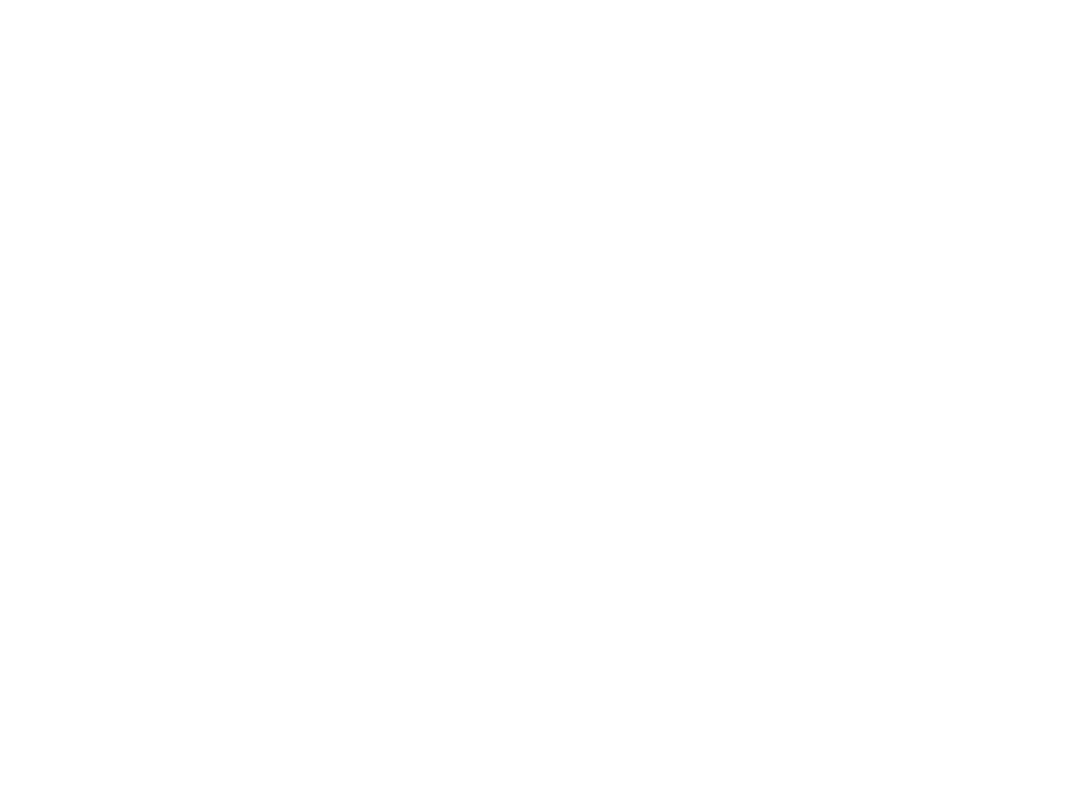
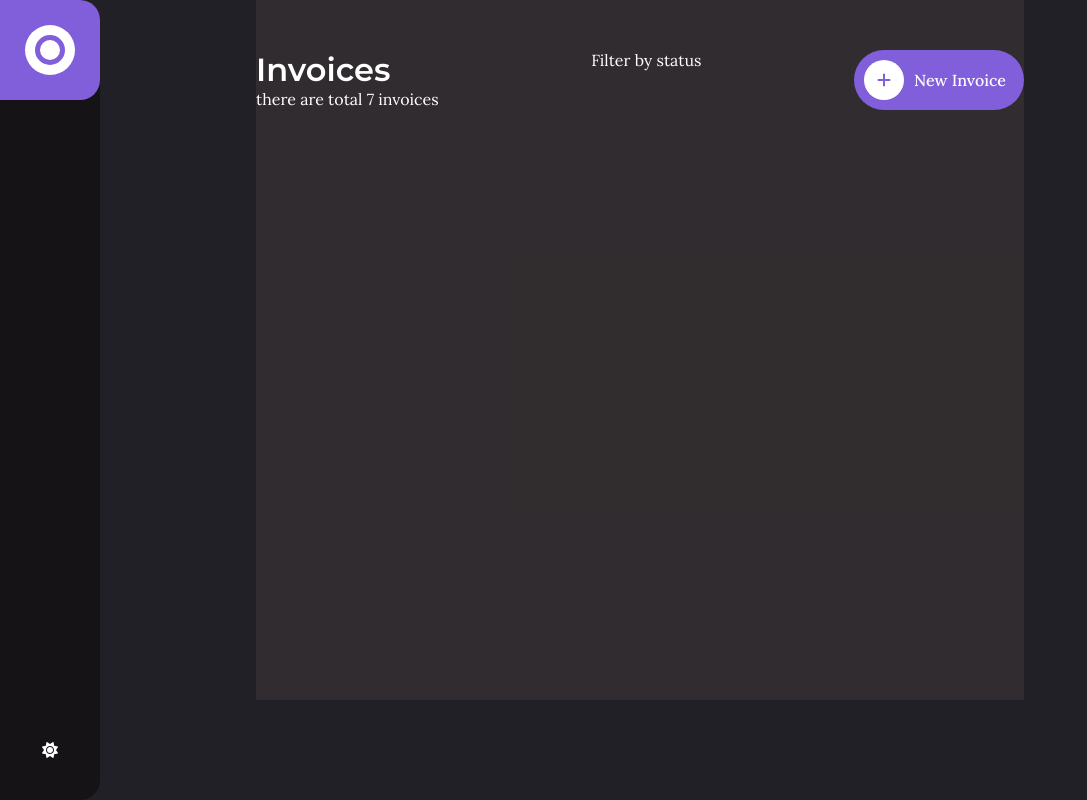
Before and after one commit to Shrijhaa/Invoice, a plain HTML site: page Index.html in a window 1280 px wide. Shown: the whole page, without its empty margins (0-1087 px from the left). Drawn offline with Linux system fonts and the light colour scheme.

Commit message:
sidebar and invoice header added

```diff
--- a/Index.html
+++ b/Index.html
@@ -9,8 +9,44 @@
     <link rel="preconnect" href="https://fonts.googleapis.com">
 <link rel="preconnect" href="https://fonts.gstatic.com" crossorigin>
 <link href="https://fonts.googleapis.com/css2?family=Lora:wght@400;500;600&family=Montserrat:ital,wght@0,400;0,500;0,600;1,500&display=swap" rel="stylesheet">
+<script src="
+https://kit.fontawesome.com/65cb64ed37.js
+" crossorigin="anonymous">
+</script>
 </head>
 <body>
+   <div class="navbar">
+      <div class="iconbox">
+          <div class="outicon">
+            <div class="inicon">
 
+            </div>
+          </div>
+
+      </div>
+      <div class="bottomicon">
+        <span class="light-icon">
+        <i class="fa-solid fa-sun bicon"></i>
+        </span>
+        <span class="dark-icon">
+        <i class="fa-solid fa-moon bicon"></i>
+        </span>
+      </div>
+   </div>
+   <div class="invoicesbox">
+       <div class="invoiceheadingcontainer">
+           <h1 class="invoiceheading">Invoices</h1>
+           <p class="invoicesubheading">there are total 7 invoices</p>
+       </div>
+       <div class="invoivefilter">
+           <p>Filter by status</p>
+       </div>
+       <div class="invoicebutton">
+        <div class="invoiceiconcontainer">
+            <i class="fa-solid fa-plus invoiceicon"></i>
+        </div>
+        <p>New Invoice</p>
+       </div>
+   </div>
 </body>
 </html>
--- a/css/index.css
+++ b/css/index.css
@@ -0,0 +1,128 @@
+@import url('https://fonts.googleapis.com/css2?family=Lora:wght@400;500;600&family=Montserrat:ital,wght@0,400;0,500;0,600;1,500&display=swap');
+
+:root{
+    --color-dark-background:rgb(34, 32, 39);
+    --color-light-background:#000000;
+    --color-primary:rgb(129, 94, 218);
+    --color-box:rgb(40, 37, 48);
+    --color-navbar:rgba(8, 6, 6, 0.5);
+    --color-font:#f9fafb;
+
+}
+
+*{
+    margin:0;
+    padding:0;
+}
+
+body{
+    background-color:var(--color-dark-background);
+    font-family: 'Lora', serif;
+}
+.navbar{
+    background-color: var(--color-navbar);
+    height:100vh;
+    width:100px;
+    border-radius:0px 20px 20px 0px;
+    display:flex;
+    flex-direction:column;
+    justify-content:space-between;
+    position: absolute;
+}
+.iconbox{
+    background-color: var(--color-primary);
+    height:100px;
+    width:100px;
+    border-radius:0px 20px 20px 0px;
+    display:grid;
+    place-items:center;
+}
+.outicon{
+    height:50px;
+    width:50px;
+    border-radius:50%;
+    background-color: white;
+
+    display:grid;
+    place-items:center;
+}
+.inicon{
+    height:20px;
+    width:20px;
+    border-radius:50%;
+    background-color: white;
+    border:5px solid var(--color-primary);
+}
+#icon{
+    color:white;
+    width:100px;
+    height:100px;
+}
+.bottomicon{
+    height:100px;
+    width:100%;
+    display:grid;
+    place-items:center;
+
+
+}
+.bicon{
+    color:white;
+
+}
+
+.light-icon{
+
+}
+.dark-icon{
+display: none;
+}
+.invoicesbox{
+   height:600px;
+   width:70%;
+   max-width:768px;
+   min-width:648px;
+   background-color: rgba(59, 53, 53, 0.596);
+   margin:0px auto;
+   color:white;
+   display:flex;
+   justify-content:space-between;
+   padding:50px 0px;
+}
+.invoiceheadingcontainer{
+
+}
+.invoiceheading{
+font-family: 'Montserrat', sans-serif;
+}
+
+.invoicefilter {
+
+}
+
+.invoicesubheading{
+
+}
+
+.invoicebutton{
+   height:40px;
+   background-color: var(--color-primary);
+   width:150px;
+   font-weight:500;
+   border-radius:150px;
+   display:flex;
+   align-items:center;
+   padding:10px;
+}
+.invoiceiconcontainer{
+    width:40px;
+    margin-right:10px;
+    height:40px;
+    border-radius:50%;
+    background-color: white;
+    display:grid;
+    place-items:center;
+}
+.invoiceicon{
+ color:var(--color-primary);
+}
--- a/css/invoice.css
+++ /dev/null
@@ -1,10 +0,0 @@
-@import url('https://fonts.googleapis.com/css2?family=Lora:wght@400;500;600&family=Montserrat:ital,wght@0,400;0,500;0,600;1,500&display=swap');
-
-:root{
-    --color-dark-background:#000000;
-    --color-light-background:#000000;
-    --color-primary:rgb(139, 103, 236);
-    --color-box:rgb(40, 37, 48);
-
-
-}
```
